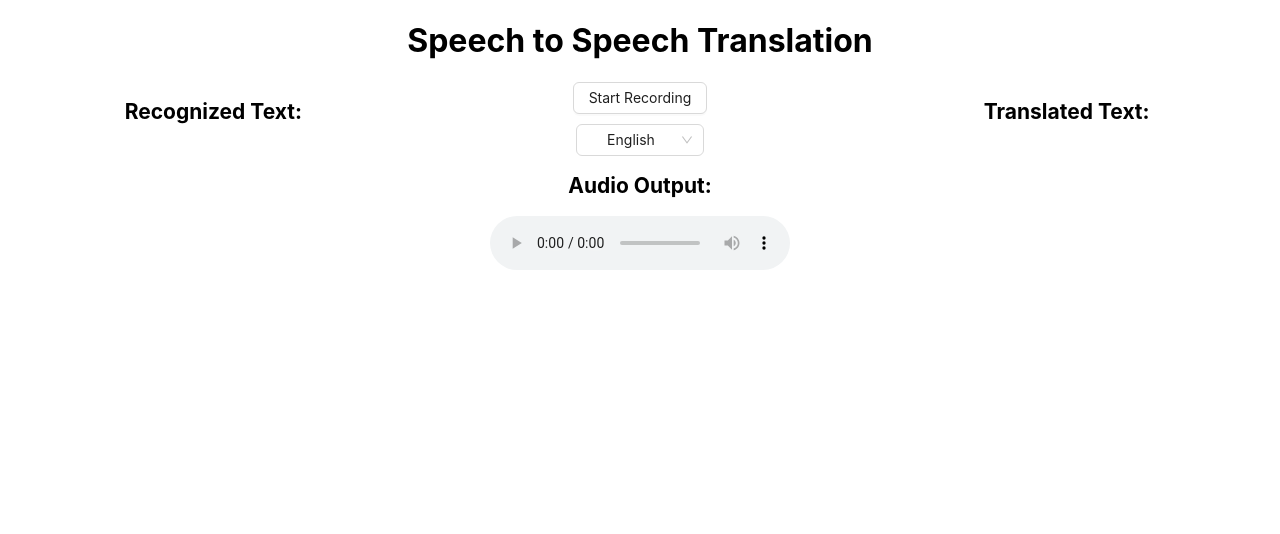
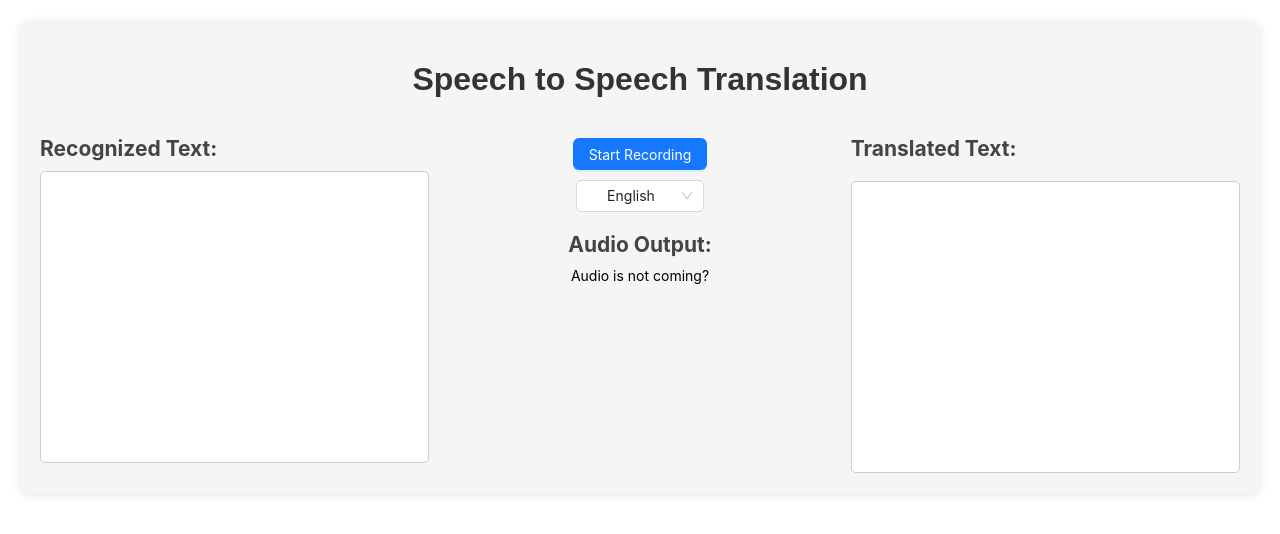
Before and after one commit to ram-12345678/Initial-Translation-Model, a React (Create React App) app: page / in a window 1280 px wide. Shown: the top 534 px of the page. Built offline with nearby package versions, Linux system fonts and the light colour scheme.

Commit message:
working speech translation part
ref #main

```diff
--- a/src/App.css
+++ b/src/App.css
@@ -1,11 +1,59 @@
 .App {
+  font-family: Arial, sans-serif;
+  margin: 20px;
+  padding: 20px;
+  background-color: #f5f5f5;
+  border-radius: 10px;
+  box-shadow: 0 2px 10px rgba(0, 0, 0, 0.1);
+}
+
+h1 {
+  text-align: center;
+  color: #333;
+  margin-bottom: 20px;
+}
+
+h2 {
+  color: #444;
+  margin-bottom: 10px;
+}
+
+.transcripts, .scrollable-text {
+  height: 270px; /* Adjust height as needed */
+  overflow-y: auto; /* Enable vertical scrolling */
+  border: 1px solid #ccc;
+  padding: 10px;
+  background-color: #fff;
+  border-radius: 5px;
+}
+
+.transcripts p, .scrollable-text p {
+  margin: 0 0 10px;
+  padding: 5px;
+  background-color: #e1f5fe;
+  border-radius: 4px;
+  text-align: left;
+}
+
+.button-container {
+  text-align: center;
+  margin-top: 20px;
+}
+
+.select-container {
+  margin-top: 10px;
   text-align: center;
 }
 
-.App-logo {
-  height: 40vmin;
-  pointer-events: none;
+.audio-container {
+  text-align: center;
+  margin-top: 20px;
 }
+
+.scrollable-text {
+  margin-top: 20px;
+}
+
 
 @media (prefers-reduced-motion: no-preference) {
   .App-logo {
--- a/src/App.js
+++ b/src/App.js
@@ -1,10 +1,11 @@
 import React, { useEffect, useState, useRef } from 'react';
 import { useDispatch, useSelector } from 'react-redux';
 import './App.css';
-import { Row, Col, Select, Button, Spin } from 'antd';
-import { translateText } from './store/translationSlice'; // Import action creator
+import { Row, Col, Select, Button } from 'antd';
+import { translateText } from './store/translationSlice';
 import { languages } from './constant/languages';
 import { speechToVoice } from './store/speechToVoiceSlice';
+
 const { Option } = Select;
 
 const App = () => {
@@ -12,11 +13,14 @@ const App = () => {
   const { translatedText, loading } = useSelector((state) => state.translation);
   const { audioUrl, loading: voiceLoading } = useSelector((state) => state.speechToVoice);
   const [transcript, setTranscript] = useState('');
-  const [startSpeech, setStartSpeech] = useState(false);
+  const [allTranscript, setAllTranscript] = useState([]);
+  const [translatedSentences, setTranslatedSentences] = useState([]);
   const [language, setLanguage] = useState('en');
+  const [isRecording, setIsRecording] = useState(false);
+  const [currentSentenceIndex, setCurrentSentenceIndex] = useState(0);
   const recognitionRef = useRef(null);
-
-  console.log(audioUrl, 'audioUrl')
+  const transcriptsEndRef = useRef(null);
+  const translatedEndRef = useRef(null);
 
   useEffect(() => {
     if (transcript && language) {
@@ -25,11 +29,38 @@ const App = () => {
   }, [transcript, language, dispatch]);
 
   useEffect(() => {
-    if (translatedText && language) {
-      // Assuming translatedText contains the text to convert to speech
-      dispatch(speechToVoice({ text: translatedText?.translated_text, lang: language }));
+    if (translatedText?.translated_text) {
+      setTranslatedSentences((prevSentences) => [
+        ...prevSentences,
+        translatedText.translated_text
+      ]);
     }
-  }, [translatedText, language, dispatch]);
+  }, [translatedText]);
+
+  useEffect(() => {
+    if (translatedSentences.length > 0 && audioUrl === null) {
+      speakNextSentence();
+    }
+  }, [translatedSentences, audioUrl]);
+
+  useEffect(() => {
+    if (allTranscript.length > 0) {
+      transcriptsEndRef.current?.scrollIntoView({ behavior: 'smooth' });
+    }
+  }, [allTranscript]);
+
+  useEffect(() => {
+    if (translatedSentences.length > 0) {
+      translatedEndRef.current?.scrollIntoView({ behavior: 'smooth' });
+    }
+  }, [translatedSentences]);
+
+  const speakNextSentence = () => {
+    if (translatedSentences.length > 0) {
+      const sentence = translatedSentences[currentSentenceIndex];
+      dispatch(speechToVoice({ text: sentence, lang: language }));
+    }
+  };
 
   const initializeRecognition = async (lang) => {
     try {
@@ -56,9 +87,13 @@ const App = () => {
       recognition.onresult = (event) => {
         let resultText = '';
         for (let i = event.resultIndex; i < event.results.length; i++) {
-          resultText += event.results[i][0].transcript.trim() + ' ';
+          if (event.results[i].isFinal) {
+            resultText = event.results[i][0].transcript.trim();
+          }
+          setTranscript(resultText);
         }
-        setTranscript(resultText.trim());
+        if (resultText)
+          setAllTranscript(item => [...item, resultText])
       };
 
       recognition.onerror = (event) => {
@@ -66,8 +101,8 @@ const App = () => {
       };
 
       recognition.onend = () => {
-        if (startSpeech) {
-          initializeRecognition(language);
+        if (isRecording) {
+          initializeRecognition(language); // Restart recognition if needed
         }
       };
 
@@ -77,67 +112,78 @@ const App = () => {
     }
   };
 
-  const stopRecognition = () => {
-    if (recognitionRef.current) {
-      recognitionRef.current.stop();
-      recognitionRef.current = null;
+  const toggleRecording = () => {
+    if (isRecording) {
+      if (recognitionRef.current) {
+        recognitionRef.current.stop();
+        recognitionRef.current = null;
+      }
+    } else {
+      initializeRecognition(language);
+      setAllTranscript([]);
+      setTranslatedSentences([]);
     }
-  };
-
-  const startRecording = () => {
-    initializeRecognition(language);
-  };
-
-  const onClickStartRecording = () => {
-    if (startSpeech) {
-      stopRecognition();
-    } else {
-      startRecording();
-    }
-    setStartSpeech(prevState => !prevState);
+    setIsRecording(!isRecording);
   };
 
   const onChangeLanguage = (lang) => {
     setLanguage(lang);
   };
 
-  // Safely handle the rendering of translatedText
-  // const renderTranslatedText = () => {
-  //   if (typeof translatedText === 'string') {
-  //     return translatedText;
-  //   } else if (translatedText && typeof translatedText === 'object') {
-  //     return JSON.stringify(translatedText); // or extract specific property, e.g., translatedText.translated_text
-  //   }
-  //   return 'No translation available.';
-  // };
+  const handleAudioEnded = () => {
+    if (currentSentenceIndex < translatedSentences.length - 1) {
+      setCurrentSentenceIndex((prevIndex) => prevIndex + 1);
+    } else {
+      setCurrentSentenceIndex(0); // Reset index or handle end of queue
+      setTranslatedSentences([]); // Clear the queue if needed
+    }
+  };
 
   return (
     <div className="App">
       <h1>Speech to Speech Translation</h1>
-      <Row>
-        <Col xs={12} sm={8} md={8} lg={8} xl={8}>
-          <h2>Recognized Text: </h2>
-          <p>{transcript}</p>
+      <Row gutter={16}>
+        <Col xs={24} sm={12} md={8} lg={8} xl={8}>
+          <h2>Recognized Text:</h2>
+          <div className="transcripts">
+            {allTranscript.length > 0 && allTranscript.map((item, index) => <p key={index}>{item}</p>)}
+            <div ref={transcriptsEndRef} />
+          </div>
         </Col>
-        <Col xs={12} sm={8} md={8} lg={8} xl={8}>
-          <Col xs={24} sm={24} md={24} lg={24} xl={24}>
-            <Button onClick={onClickStartRecording}>
-              {startSpeech ? 'Stop Recording' : 'Start Recording'}
+        <Col xs={24} sm={12} md={8} lg={8} xl={8}>
+          <div className="button-container">
+            <Button onClick={toggleRecording} type="primary">
+              {isRecording ? 'Stop Recording' : 'Start Recording'}
             </Button>
-          </Col>
-          <Col xs={24} sm={24} md={24} lg={24} xl={24}>
-            <Select style={{ width: 128, marginTop: 10 }} onChange={onChangeLanguage} id="language" placeholder='Please Select Target Language' defaultValue="en">
+          </div>
+          <div className="select-container">
+            <Select style={{ width: 128 }} onChange={onChangeLanguage} id="language" placeholder="Select Target Language" defaultValue="en">
               {languages.map(item => <Option key={item.id} value={item.code}>{item.name}</Option>)}
             </Select>
-          </Col>
-          <Col xs={24} sm={24} md={24} lg={24} xl={24}>
+          </div>
+          <div className="audio-container">
             <h2>Audio Output:</h2>
-            <audio src={audioUrl} controls />
-          </Col>
+            {audioUrl ? (
+              <audio
+                src={`http://localhost:5000/audio/${audioUrl.split('/').pop()}`}
+                controls
+                autoPlay
+                onEnded={handleAudioEnded}
+                onError={(e) => console.error('Audio playback error:', e)}
+              />
+            ) : (
+              'Audio is not coming?'
+            )}
+          </div>
         </Col>
-        <Col xs={12} sm={8} md={8} lg={8} xl={8}>
+        <Col xs={24} sm={12} md={8} lg={8} xl={8}>
           <h2>Translated Text:</h2>
-          {loading ? <Spin /> : translatedText?.translated_text}
+          <div className="scrollable-text">
+            {translatedSentences.map((sentence, index) => (
+              <p key={index}>{sentence}</p>
+            ))}
+            <div ref={translatedEndRef} />
+          </div>
         </Col>
       </Row>
     </div>
--- a/src/store/actions/actions.js
+++ b/src/store/actions/actions.js
@@ -1,4 +1,3 @@
-import { message as antMessage } from 'antd';
 import axiosInstance from './axiosConfig';
 
 export const TRANSLATE_SPEECH_TO_TEXT = 'TRANSLATE_SPEECH_TO_TEXT';
@@ -28,7 +27,6 @@ export const translateText = (data) => {
       dispatch(dispatchSpeechToText(response.data));
     } catch (error) {
       console.error('Translation API error:', error);
-      antMessage.error('Failed to translate text. Please try again later.');
       dispatch(dispatchTranslateTextFailure(error));
     }
   };
--- a/src/store/speechToVoiceSlice.js
+++ b/src/store/speechToVoiceSlice.js
@@ -1,6 +1,5 @@
 import { createSlice, createAsyncThunk } from '@reduxjs/toolkit';
 import axiosInstance from './actions/axiosConfig'; // Adjust the path as needed
-import { message as antMessage } from 'antd';
 
 // Async thunk for speech to voice
 export const speechToVoice = createAsyncThunk(
@@ -10,7 +9,7 @@ export const speechToVoice = createAsyncThunk(
       const response = await axiosInstance.post('/text-to-speech', data);
       return response.data;
     } catch (error) {
-      antMessage.error('Failed to convert speech to voice. Please try again later.');
+      console.log('Failed to convert speech to voice. Please try again later.');
       return rejectWithValue(error.response ? error.response.data : error.message);
     }
   }
--- a/src/store/translationSlice.js
+++ b/src/store/translationSlice.js
@@ -1,6 +1,5 @@
 import { createSlice, createAsyncThunk } from '@reduxjs/toolkit';
 import axiosInstance from './actions/axiosConfig';
-import { message as antMessage } from 'antd';
 
 // Async thunk for translation
 export const translateText = createAsyncThunk(
@@ -10,7 +9,7 @@ export const translateText = createAsyncThunk(
       const response = await axiosInstance.post('/translate', data);
       return response.data;
     } catch (error) {
-      antMessage.error('Failed to translate text. Please try again later.');
+      console.log('Failed to translate text. Please try again later.');
       return rejectWithValue(error.response ? error.response.data : error.message);
     }
   }
```
